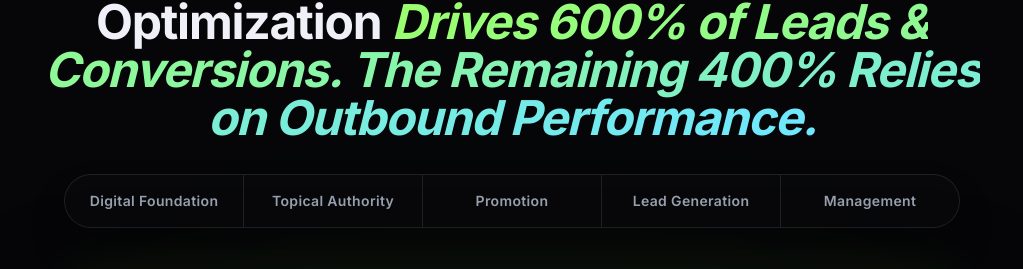
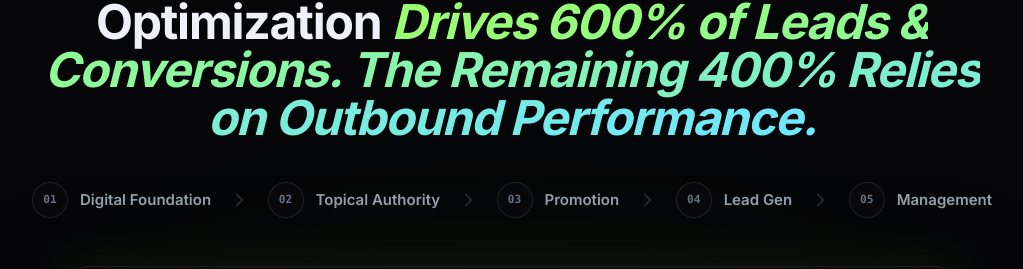
Before and after one commit to einfoengine/ablyart, a Next.js app: page / in a window 1280 px wide. Shown: the part 1101-1370 px from the top of the page, without its empty margins (128-1151 px from the left). Built offline with nearby package versions, Linux system fonts and the light colour scheme.

Commit message:
servicese section updated

```diff
--- a/src/components/ServicesSection.tsx
+++ b/src/components/ServicesSection.tsx
@@ -32,8 +32,8 @@ const servicesData = [
       "Multivariate Testing: Testing multiple variables simultaneously to see which combination performs best.",
       "Channel Testing: Identifying which platforms (LinkedIn, Meta, Google, etc.) yield the highest ROI."
     ],
-    color: "#ffb347",
-    rgb: "255, 179, 71",
+    color: "#ffec8fff",
+    rgb: "255, 236, 143",
   },
   {
     id: "data-analysis",
@@ -46,8 +46,8 @@ const servicesData = [
       "Perform Attribution Modeling to understand which touchpoints actually led to a conversion.",
       "Monitor key KPIs like Customer Acquisition Cost (CAC) and Churn Rate."
     ],
-    color: "#ff6eb4",
-    rgb: "255, 110, 180",
+    color: "#5d98f7ff",
+    rgb: "93, 152, 247",
   },
   {
     id: "search-gen-ai",
@@ -85,8 +85,8 @@ const servicesData = [
       "Loyalty Programs: Encouraging repeat purchases.",
       "Onboarding: Helping new users understand the product's value quickly."
     ],
-    color: "#ff5050",
-    rgb: "255, 80, 80",
+    color: "#73d39bff",
+    rgb: "115, 211, 155",
   }
 ];
 
--- a/src/components/VslSection.tsx
+++ b/src/components/VslSection.tsx
@@ -23,24 +23,42 @@ export default function VslSection() {
           <h2 className="text-3xl md:text-5xl font-bold mb-6 tracking-tight">
             A Powerful Online Presence & Growth Optimization <span className="gradient-text italic">Drives 600% of Leads & Conversions. The Remaining 400% Relies on Outbound Performance.</span>
           </h2>
-          <div className="flex flex-col md:flex-row justify-center items-stretch border border-white/10 rounded-2xl md:rounded-full bg-[#0b0b0e]/60 backdrop-blur-md shadow-2xl max-w-4xl mx-auto mt-8">
+          <div className="flex flex-col md:flex-row justify-between items-center gap-2 lg:gap-4 max-w-5xl mx-auto mt-10 w-full px-2">
             {[
               "Digital Foundation",
               "Topical Authority",
               "Promotion",
-              "Lead Generation",
+              "Lead Gen",
               "Management"
             ].map((item, idx, arr) => (
-              <div
-                key={idx}
-                className={`py-4 px-4 xl:px-6 text-sm font-semibold tracking-wide text-gray-400 hover:text-[var(--accent)] hover:bg-white/[0.03] transition-all flex-1 text-center whitespace-nowrap ${
-                  idx !== arr.length - 1 ? 'border-b md:border-b-0 md:border-r border-white/10' : ''
-                } ${idx === 0 ? 'rounded-t-2xl md:rounded-t-none md:rounded-l-full' : ''} ${
-                  idx === arr.length - 1 ? 'rounded-b-2xl md:rounded-b-none md:rounded-r-full' : ''
-                }`}
-              >
-                {item}
-              </div>
+              <React.Fragment key={idx}>
+                <div className="flex flex-row items-center gap-2 lg:gap-3 group cursor-default">
+                  <div className="w-8 h-8 md:w-9 md:h-9 rounded-full border border-white/10 bg-[#0b0b0e]/80 flex items-center justify-center text-[0.7rem] font-bold text-gray-500 font-mono group-hover:border-[var(--accent)] group-hover:text-[var(--accent)] group-hover:shadow-[0_0_15px_rgba(155,255,110,0.15)] transition-all duration-300 shrink-0">
+                    0{idx + 1}
+                  </div>
+                  <h3 className="text-sm lg:text-[15px] font-semibold text-gray-400 whitespace-nowrap group-hover:text-white transition-colors">
+                    {item}
+                  </h3>
+                </div>
+
+                {/* Desktop Right Arrow */}
+                {idx !== arr.length - 1 && (
+                  <div className="hidden md:flex items-center text-white/20 shrink-0">
+                    <svg className="w-4 h-4 lg:w-5 lg:h-5" fill="none" viewBox="0 0 24 24" stroke="currentColor">
+                      <path strokeLinecap="round" strokeLinejoin="round" strokeWidth={1.5} d="M9 5l7 7-7 7" />
+                    </svg>
+                  </div>
+                )}
+
+                {/* Mobile Down Arrow */}
+                {idx !== arr.length - 1 && (
+                  <div className="md:hidden flex items-center text-white/20 py-1">
+                    <svg className="w-4 h-4" fill="none" viewBox="0 0 24 24" stroke="currentColor">
+                      <path strokeLinecap="round" strokeLinejoin="round" strokeWidth={1.5} d="M19 14l-7 7m0 0l-7-7m7 7V3" />
+                    </svg>
+                  </div>
+                )}
+              </React.Fragment>
             ))}
           </div>
         </motion.div>
```
